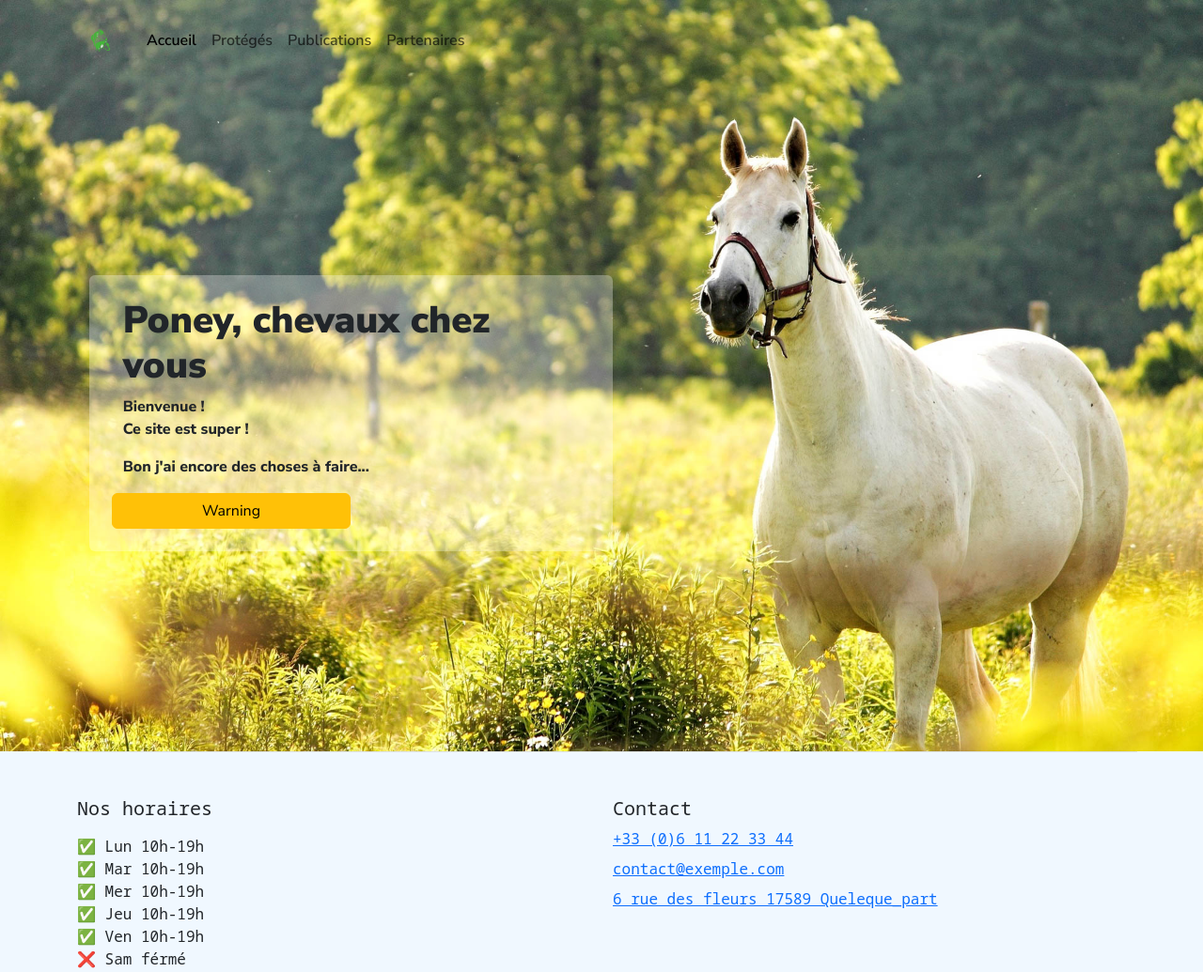
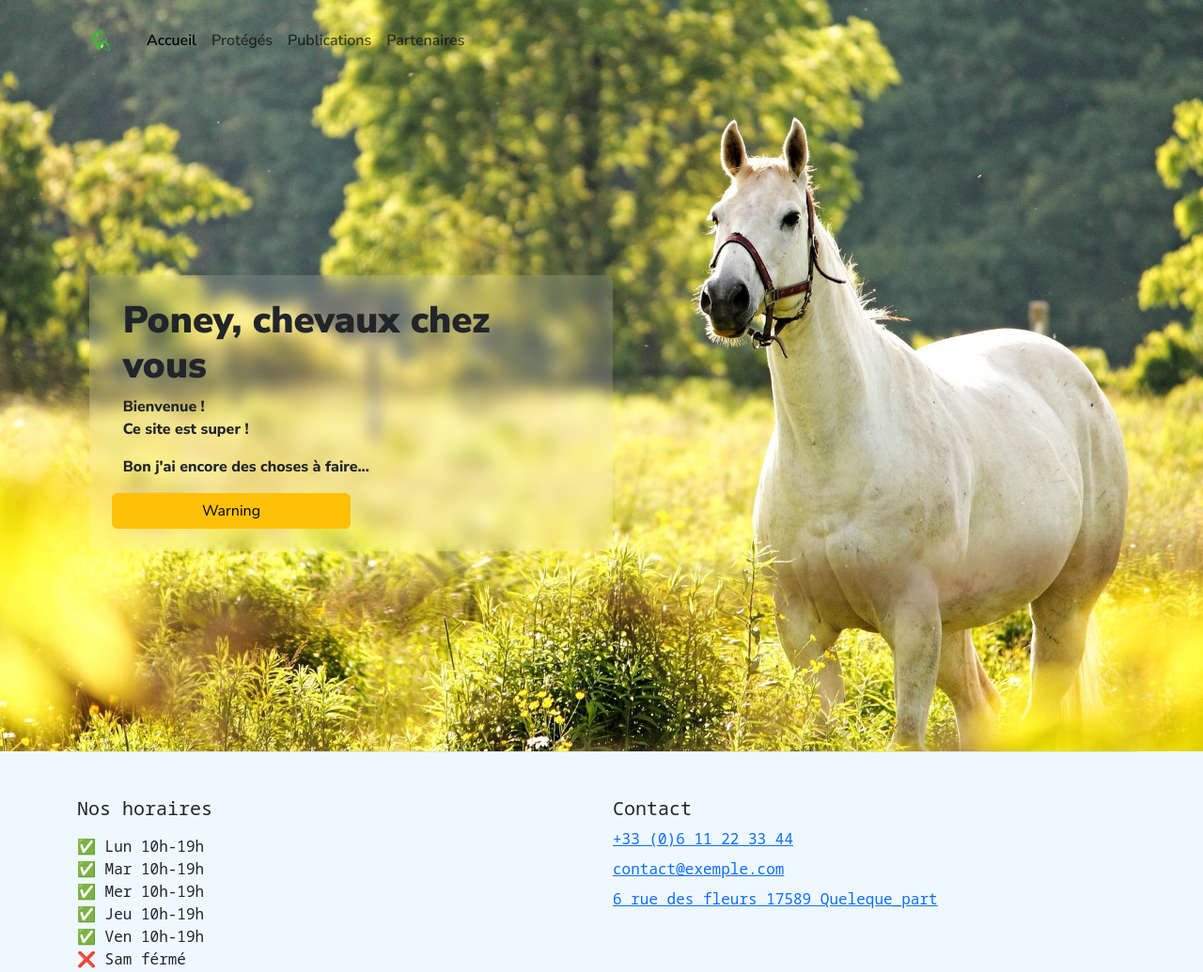
Before and after one commit to SimonMetais/PCCN, a Django app: page / in a window 1280 px wide. Shown: the top 1035 px of the page at 94% size. Run offline with Django 4.2, Linux system fonts and the light colour scheme; data comes from the database, SQL or seed files in the repository.

Commit message:
glass effect

```diff
--- a/django_app/base/templates/home2.html
+++ b/django_app/base/templates/home2.html
@@ -10,10 +10,11 @@
 {% block content %}
 <section id="txt-accueil" class="vh-100 container-fluid"
          style="background-image: url('{{ home_stuffs.home_picture.url }}')">
-    <div class="h-100 row row-cols-1">
+    <div class="h-100 row row-cols-1 ">
         <span class="col-1 d-none d-md-block"></span>
-        <div class="col-12 col-md-5 px-2 px-sm-5 px-md-0 d-flex flex-column justify-content-center" style="margin-top: 5rem">
-            <div class="rounded p-2 p-sm-4 row" style="background: rgba(255,255,255,0.3)">
+        <div class="col-12 col-md-5 px-4 px-sm-5 px-md-0 d-flex flex-column justify-content-center"
+             style="margin-top: 5rem">
+            <div class="rounded p-2 p-sm-4 row" style="backdrop-filter: blur(8px); background: rgba(255,255,255,0.15)">
                 <h1>Poney, chevaux chez vous</h1>
                 {{ home_stuffs.home_text|linebreaks }}
                 <button type="button" class="btn btn-warning col-9 col-sm-6 mx-auto mx-sm-0">Warning</button>
```
